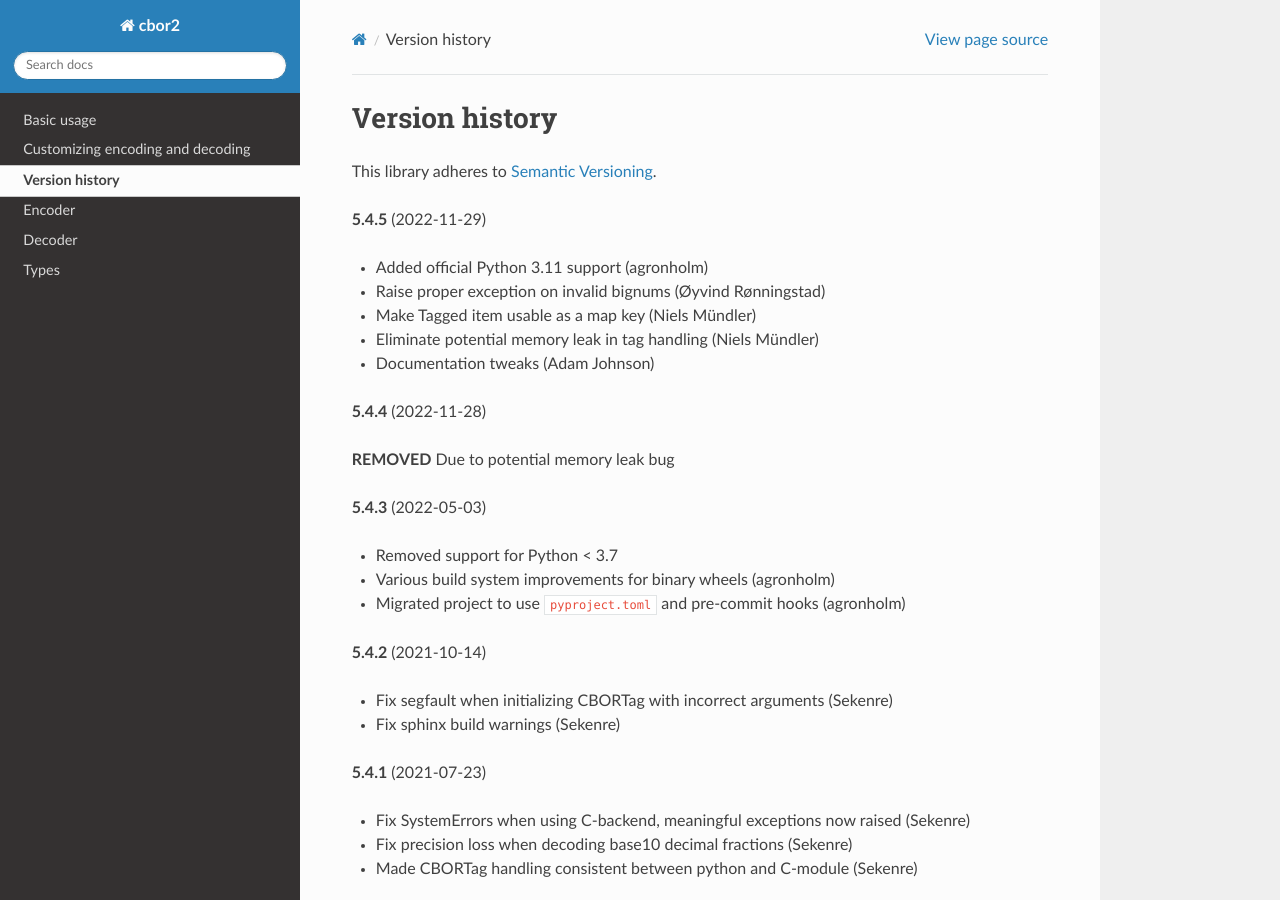
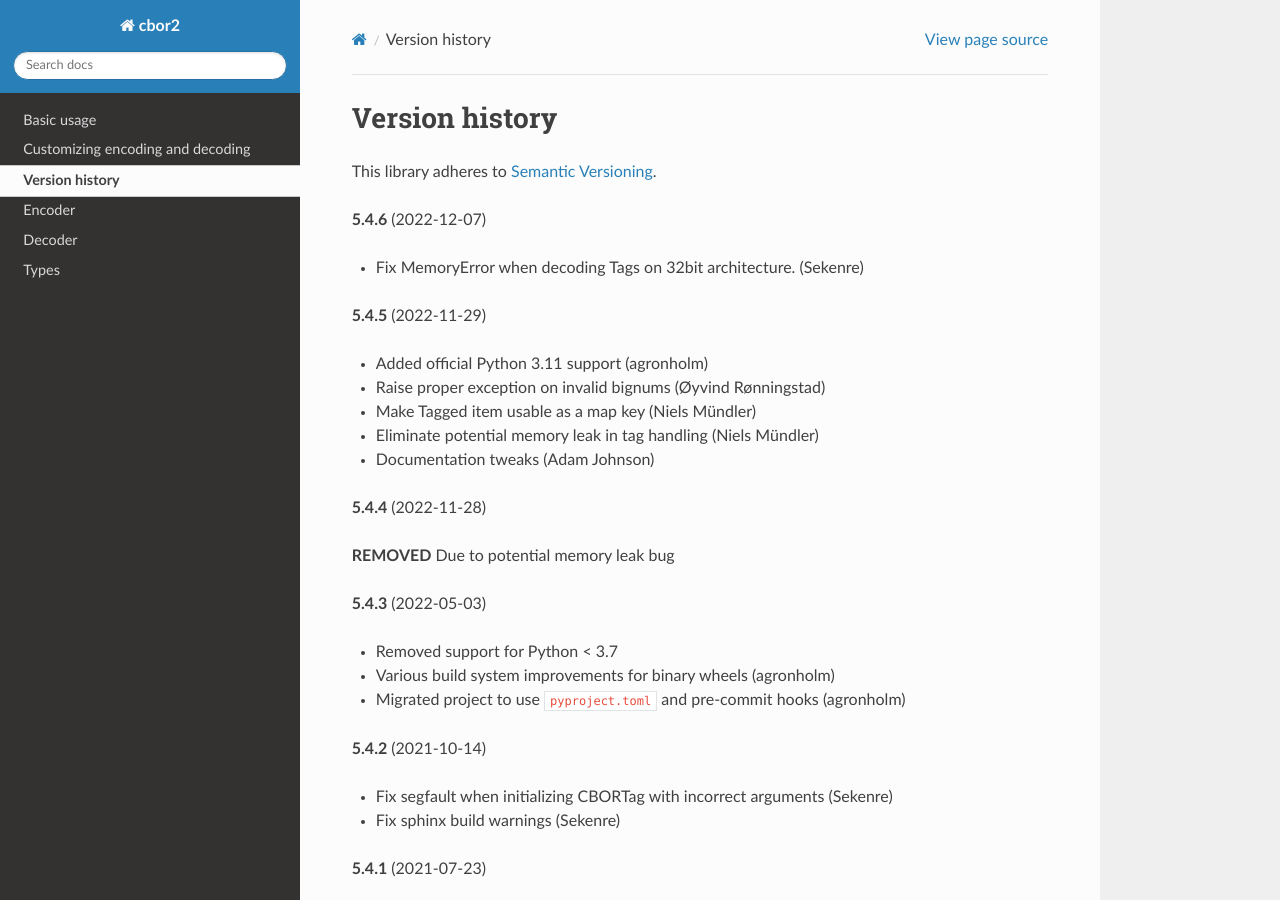
Before and after one commit to agronholm/cbor2, a Sphinx documentation site: the page built from docs/versionhistory.rst, in a window 1280 px wide and 900 px high. Built offline with Sphinx 7.4.7 and the Read the Docs theme 2.0.0, drawn with Linux system fonts in a browser that asks for light colours.

Commit message:
Update versionhistory for release

```diff
--- a/docs/versionhistory.rst
+++ b/docs/versionhistory.rst
@@ -4,6 +4,10 @@ Version history
 .. currentmodule:: cbor2
 
 This library adheres to `Semantic Versioning <http://semver.org/>`_.
+
+**5.4.6** (2022-12-07)
+
+- Fix MemoryError when decoding Tags on 32bit architecture. (Sekenre)
 
 **5.4.5** (2022-11-29)
 
```
